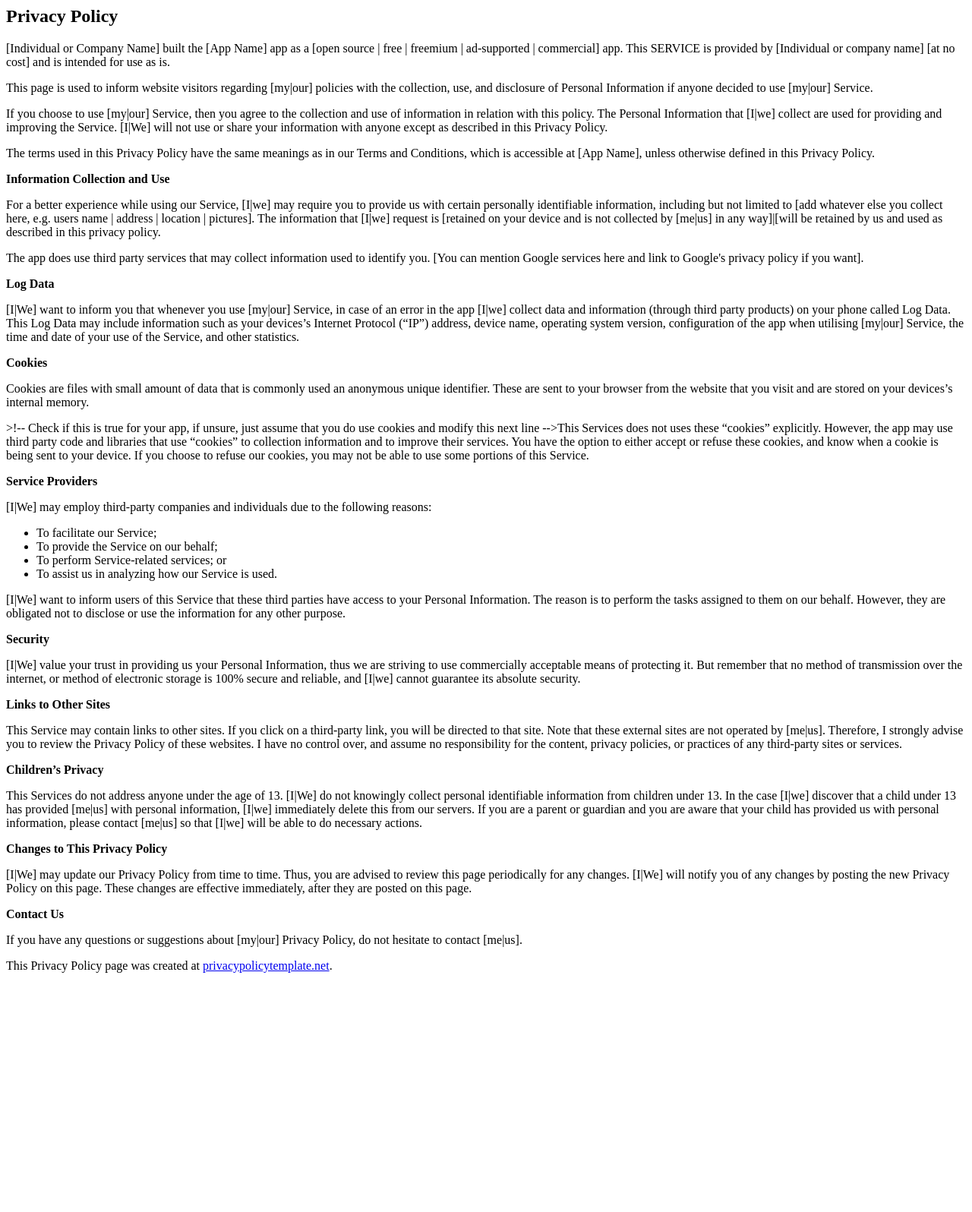
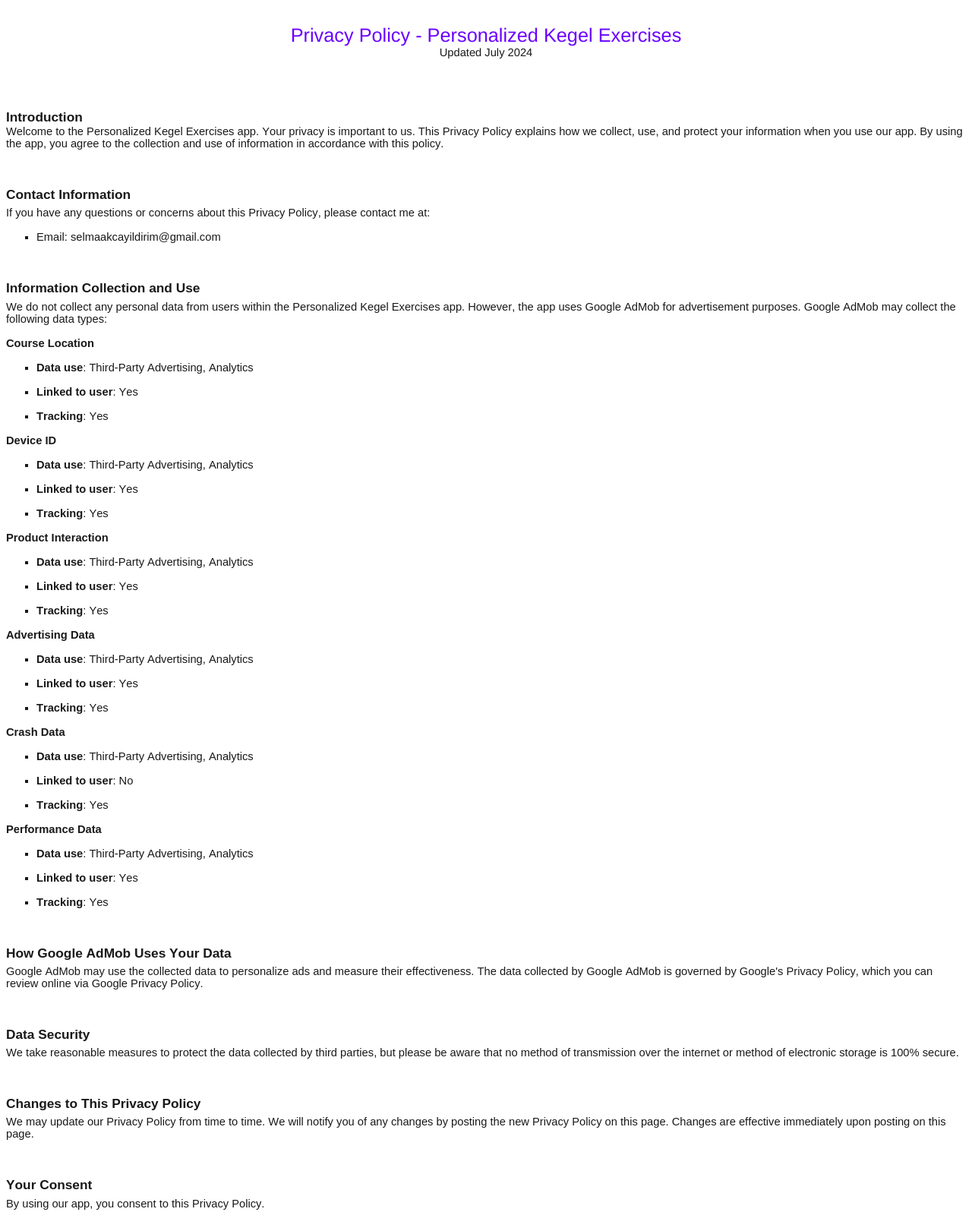
Before and after one commit to dotnetturkey/kegelapp, a plain HTML site: page index.html in a window 1280 px wide. Shown: the top 1596 px of the page at 76% size. Before the commit the page ends 1297 px from the top, so only its background shows below. Drawn offline with Linux system fonts and the light colour scheme.

Commit message:
Update index.html

```diff
--- a/index.html
+++ b/index.html
@@ -1,89 +1,122 @@
+<!DOCTYPE html PUBLIC "-//W3C//DTD HTML 4.01//EN" "http://www.w3.org/TR/html4/strict.dtd">
 <html>
-
+<head>
+  <meta http-equiv="Content-Type" content="text/html; charset=utf-8">
+  <meta http-equiv="Content-Style-Type" content="text/css">
+  <title></title>
+  <meta name="Generator" content="Cocoa HTML Writer">
+  <meta name="CocoaVersion" content="2487.6">
+  <style type="text/css">
+    p.p1 {margin: 0.0px 0.0px 0.0px 0.0px; text-align: center; font: 25.3px 'Helvetica Neue'; color: #6a00ff; -webkit-text-stroke: #6a00ff}
+    p.p2 {margin: 0.0px 0.0px 0.0px 0.0px; text-align: center; font: 14.7px 'Helvetica Neue'; color: #191919; -webkit-text-stroke: #191919}
+    p.p3 {margin: 0.0px 0.0px 0.0px 0.0px; font: 16.0px Helvetica; -webkit-text-stroke: #000000; min-height: 19.0px}
+    p.p4 {margin: 0.0px 0.0px 0.0px 0.0px; font: 17.3px Arial; color: #191919; -webkit-text-stroke: #000000}
+    p.p5 {margin: 0.0px 0.0px 16.0px 0.0px; font: 14.7px Arial; color: #191919; -webkit-text-stroke: #000000}
+    p.p6 {margin: 0.0px 0.0px 0.0px 0.0px; font: 12.0px 'Helvetica Neue'; color: #191919; -webkit-text-stroke: #191919; min-height: 14.0px}
+    p.p7 {margin: 0.0px 0.0px 5.3px 0.0px; font: 17.3px Arial; color: #191919; -webkit-text-stroke: #000000}
+    p.p8 {margin: 0.0px 0.0px 2.6px 0.0px; font: 14.7px Arial; color: #191919; -webkit-text-stroke: #000000}
+    li.li5 {margin: 0.0px 0.0px 16.0px 0.0px; font: 14.7px Arial; color: #191919; -webkit-text-stroke: #000000}
+    span.s1 {font-kerning: none}
+    span.s2 {font: 14.7px 'Helvetica Neue'; font-kerning: none; -webkit-text-stroke: 0px #191919}
+    span.s3 {-webkit-text-stroke: 0px #191919}
+    table.t1 {padding: 24.0px 0.0px 24.0px 0.0px; table-layout: fixed}
+    td.td1 {width: 2301.0px; margin: 0.5px 0.5px 0.5px 0.5px}
+    ul.ul1 {list-style-type: square}
+  </style>
+</head>
 <body>
-  <h2>Privacy Policy</h2>
-  <p>[Individual or Company Name] built the [App Name] app as a [open source | free | freemium | ad-supported |
-    commercial] app. This SERVICE is provided by [Individual or company name] [at no cost] and is intended
-    for use as is.</p>
-  <p>This page is used to inform website visitors regarding [my|our] policies with the collection, use, and
-    disclosure of Personal Information if anyone decided to use [my|our] Service.</p>
-  <p>If you choose to use [my|our] Service, then you agree to the collection and use of information in
-    relation with this policy. The Personal Information that [I|we] collect are used for providing and
-    improving the Service. [I|We] will not use or share your information with anyone except as described
-    in this Privacy Policy.</p>
-  <p>The terms used in this Privacy Policy have the same meanings as in our Terms and Conditions,
-    which is accessible at [App Name], unless otherwise defined in this Privacy Policy.</p>
-
-  <p><strong>Information Collection and Use</strong></p>
-  <p>For a better experience while using our Service, [I|we] may require you to provide us with certain
-    personally identifiable information, including but not limited to [add whatever else you collect here, e.g. users
-    name | address | location | pictures].
-    The information that [I|we] request is [retained on your device and is not
-    collected by [me|us] in any way]|[will be retained by us and used as described in this privacy policy.</p>
-  <p>The app does use third party services that may collect information used to identify you. [You can mention Google
-    services here and link to Google's privacy policy if you want].
-
-  <p><strong>Log Data</strong></p>
-  <p>[I|We] want to inform you that whenever you use [my|our] Service, in case of an error in the app [I|we] collect
-    data and information (through third party products) on your phone called Log Data. This Log Data
-    may include information such as your devices’s Internet Protocol (“IP”) address, device name,
-    operating system version, configuration of the app when utilising [my|our] Service, the time and date
-    of your use of the Service, and other statistics.</p>
-
-  <p><strong>Cookies</strong></p>
-  <p>Cookies are files with small amount of data that is commonly used an anonymous unique identifier.
-    These are sent to your browser from the website that you visit and are stored on your devices’s
-    internal memory.</p>
-  <p>>!-- Check if this is true for your app, if unsure, just assume that you do use cookies and modify this next line
-    -->This Services does not uses these “cookies” explicitly. However, the app may use third party code
-    and libraries that use “cookies” to collection information and to improve their services. You
-    have the option to either accept or refuse these cookies, and know when a cookie is being sent
-    to your device. If you choose to refuse our cookies, you may not be able to use some portions of
-    this Service.</p>
-
-  <p><strong>Service Providers</strong></p>
-  <!-- This part need seem like it's not needed, but if you use any Google services, or any other third party libraries, chances are, you need this. -->
-  <p>[I|We] may employ third-party companies and individuals due to the following reasons:</p>
-  <ul>
-    <li>To facilitate our Service;</li>
-    <li>To provide the Service on our behalf;</li>
-    <li>To perform Service-related services; or</li>
-    <li>To assist us in analyzing how our Service is used.</li>
-  </ul>
-  <p>[I|We] want to inform users of this Service that these third parties have access to your Personal
-    Information. The reason is to perform the tasks assigned to them on our behalf. However, they
-    are obligated not to disclose or use the information for any other purpose.</p>
-
-  <p><strong>Security</strong></p>
-  <p>[I|We] value your trust in providing us your Personal Information, thus we are striving to use
-    commercially acceptable means of protecting it. But remember that no method of transmission over
-    the internet, or method of electronic storage is 100% secure and reliable, and [I|we] cannot
-    guarantee its absolute security.</p>
-
-  <p><strong>Links to Other Sites</strong></p>
-  <p>This Service may contain links to other sites. If you click on a third-party link, you will be
-    directed to that site. Note that these external sites are not operated by [me|us]. Therefore, I
-    strongly advise you to review the Privacy Policy of these websites. I have no control over, and
-    assume no responsibility for the content, privacy policies, or practices of any third-party
-    sites or services.</p>
-
-  <p><strong>Children’s Privacy</strong></p>
-  <p>This Services do not address anyone under the age of 13. [I|We] do not knowingly collect personal
-    identifiable information from children under 13. In the case [I|we] discover that a child under 13
-    has provided [me|us] with personal information, [I|we] immediately delete this from our servers. If you
-    are a parent or guardian and you are aware that your child has provided us with personal
-    information, please contact [me|us] so that [I|we] will be able to do necessary actions.</p>
-
-  <p><strong>Changes to This Privacy Policy</strong></p>
-  <p>[I|We] may update our Privacy Policy from time to time. Thus, you are advised to review this page
-    periodically for any changes. [I|We] will notify you of any changes by posting the new Privacy Policy
-    on this page. These changes are effective immediately, after they are posted on this page.</p>
-
-  <p><strong>Contact Us</strong></p>
-  <p>If you have any questions or suggestions about [my|our] Privacy Policy, do not hesitate to contact
-    [me|us].</p>
-  <p>This Privacy Policy page was created at <a href="https://privacypolicytemplate.net"
-      target="_blank">privacypolicytemplate.net</a>.</p>
+<table cellspacing="0" cellpadding="0" class="t1">
+  <tbody>
+    <tr>
+      <td valign="middle" class="td1">
+        <p class="p1"><span class="s1">Privacy Policy - Personalized Kegel Exercises</span></p>
+        <p class="p2"><span class="s1">Updated July 2024</span></p>
+      </td>
+    </tr>
+  </tbody>
+</table>
+<p class="p3"><span class="s1"></span><br></p>
+<table cellspacing="0" cellpadding="0" class="t1">
+  <tbody>
+    <tr>
+      <td valign="middle" class="td1">
+        <p class="p4"><span class="s2"> </span><span class="s1"><b>Introduction</b></span></p>
+        <p class="p5"><span class="s1">Welcome to the Personalized Kegel Exercises app. Your privacy is important to us. This Privacy Policy explains how we collect, use, and protect your information when you use our app. By using the app, you agree to the collection and use of information in accordance with this policy.</span></p>
+        <p class="p3"><span class="s1"></span><br></p>
+        <p class="p6"><span class="s1"></span><br></p>
+        <p class="p7"><span class="s1"><b>Contact Information</b></span></p>
+        <p class="p5"><span class="s1">If you have any questions or concerns about this Privacy Policy, please contact me at:</span></p>
+        <ul class="ul1">
+          <li class="li5"><span class="s3"></span><span class="s1">Email: selmaakcayildirim@gmail.com</span></li>
+        </ul>
+        <p class="p3"><span class="s1"></span><br></p>
+        <p class="p6"><span class="s1"></span><br></p>
+        <p class="p7"><span class="s1"><b>Information Collection and Use</b></span></p>
+        <p class="p5"><span class="s1">We do not collect any personal data from users within the Personalized Kegel Exercises app. However, the app uses Google AdMob for advertisement purposes. Google AdMob may collect the following data types:</span></p>
+        <p class="p8"><span class="s1"><b>Course Location</b></span></p>
+        <ul class="ul1">
+          <li class="li5"><span class="s3"><b></b></span><span class="s1"><b>Data use</b>: Third-Party Advertising, Analytics</span></li>
+          <li class="li5"><span class="s3"><b></b></span><span class="s1"><b>Linked to user</b>: Yes</span></li>
+          <li class="li5"><span class="s3"><b></b></span><span class="s1"><b>Tracking</b>: Yes</span></li>
+        </ul>
+        <p class="p8"><span class="s1"><b>Device ID</b></span></p>
+        <ul class="ul1">
+          <li class="li5"><span class="s3"><b></b></span><span class="s1"><b>Data use</b>: Third-Party Advertising, Analytics</span></li>
+          <li class="li5"><span class="s3"><b></b></span><span class="s1"><b>Linked to user</b>: Yes</span></li>
+          <li class="li5"><span class="s3"><b></b></span><span class="s1"><b>Tracking</b>: Yes</span></li>
+        </ul>
+        <p class="p8"><span class="s1"><b>Product Interaction</b></span></p>
+        <ul class="ul1">
+          <li class="li5"><span class="s3"><b></b></span><span class="s1"><b>Data use</b>: Third-Party Advertising, Analytics</span></li>
+          <li class="li5"><span class="s3"><b></b></span><span class="s1"><b>Linked to user</b>: Yes</span></li>
+          <li class="li5"><span class="s3"><b></b></span><span class="s1"><b>Tracking</b>: Yes</span></li>
+        </ul>
+        <p class="p8"><span class="s1"><b>Advertising Data</b></span></p>
+        <ul class="ul1">
+          <li class="li5"><span class="s3"><b></b></span><span class="s1"><b>Data use</b>: Third-Party Advertising, Analytics</span></li>
+          <li class="li5"><span class="s3"><b></b></span><span class="s1"><b>Linked to user</b>: Yes</span></li>
+          <li class="li5"><span class="s3"><b></b></span><span class="s1"><b>Tracking</b>: Yes</span></li>
+        </ul>
+        <p class="p8"><span class="s1"><b>Crash Data</b></span></p>
+        <ul class="ul1">
+          <li class="li5"><span class="s3"><b></b></span><span class="s1"><b>Data use</b>: Third-Party Advertising, Analytics</span></li>
+          <li class="li5"><span class="s3"><b></b></span><span class="s1"><b>Linked to user</b>: No</span></li>
+          <li class="li5"><span class="s3"><b></b></span><span class="s1"><b>Tracking</b>: Yes</span></li>
+        </ul>
+        <p class="p8"><span class="s1"><b>Performance Data</b></span></p>
+        <ul class="ul1">
+          <li class="li5"><span class="s3"><b></b></span><span class="s1"><b>Data use</b>: Third-Party Advertising, Analytics</span></li>
+          <li class="li5"><span class="s3"><b></b></span><span class="s1"><b>Linked to user</b>: Yes</span></li>
+          <li class="li5"><span class="s3"><b></b></span><span class="s1"><b>Tracking</b>: Yes</span></li>
+        </ul>
+        <p class="p3"><span class="s1"></span><br></p>
+        <p class="p6"><span class="s1"></span><br></p>
+        <p class="p7"><span class="s1"><b>How Google AdMob Uses Your Data</b></span></p>
+        <p class="p5"><span class="s1">Google AdMob may use the collected data to personalize ads and measure their effectiveness. The data collected by Google AdMob is governed by Google's Privacy Policy, which you can review online via Google Privacy Policy.</span></p>
+        <p class="p3"><span class="s1"></span><br></p>
+        <p class="p6"><span class="s1"></span><br></p>
+        <p class="p7"><span class="s1"><b>Data Security</b></span></p>
+        <p class="p5"><span class="s1">We take reasonable measures to protect the data collected by third parties, but please be aware that no method of transmission over the internet or method of electronic storage is 100% secure.</span></p>
+        <p class="p3"><span class="s1"></span><br></p>
+        <p class="p6"><span class="s1"></span><br></p>
+        <p class="p7"><span class="s1"><b>Changes to This Privacy Policy</b></span></p>
+        <p class="p5"><span class="s1">We may update our Privacy Policy from time to time. We will notify you of any changes by posting the new Privacy Policy on this page. Changes are effective immediately upon posting on this page.</span></p>
+        <p class="p3"><span class="s1"></span><br></p>
+        <p class="p6"><span class="s1"></span><br></p>
+        <p class="p7"><span class="s1"><b>Your Consent</b></span></p>
+        <p class="p5"><span class="s1">By using our app, you consent to this Privacy Policy.</span></p>
+        <p class="p3"><span class="s1"></span><br></p>
+        <p class="p6"><span class="s1"></span><br></p>
+        <p class="p7"><span class="s1"><b>Third-Party Links</b></span></p>
+        <p class="p5"><span class="s1">Our app may contain links to third-party websites or services that are not operated by us. We have no control over, and assume no responsibility for, the content, privacy policies, or practices of any third-party websites or services.</span></p>
+        <p class="p3"><span class="s1"></span><br></p>
+        <p class="p6"><span class="s1"></span><br></p>
+        <p class="p7"><span class="s1"><b>Children’s Privacy</b></span></p>
+        <p class="p5"><span class="s1">Our app does not address anyone under the age of 13. We do not knowingly collect personally identifiable information from children under 13. If we become aware that a child under 13 has provided us with personal information, we will take steps to delete such information from our servers.</span></p>
+        <p class="p5"><span class="s1">Thank you for using Personalized Kegel Exercises. We value your privacy and strive to protect your personal information. If you have any questions, please contact us at selmaakcayildirim@gmail.com.</span></p>
+      </td>
+    </tr>
+  </tbody>
+</table>
 </body>
-
 </html>
```
